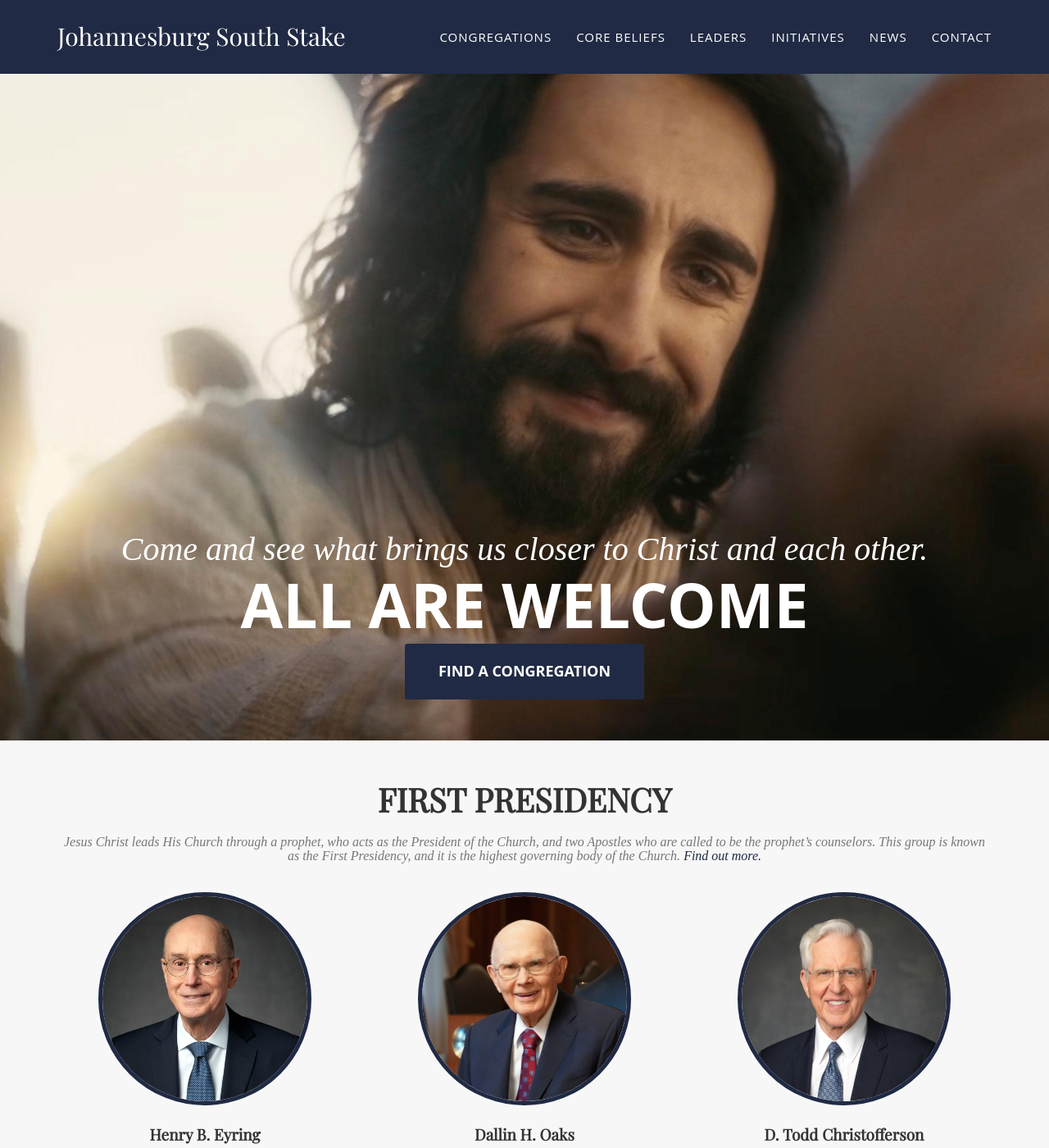
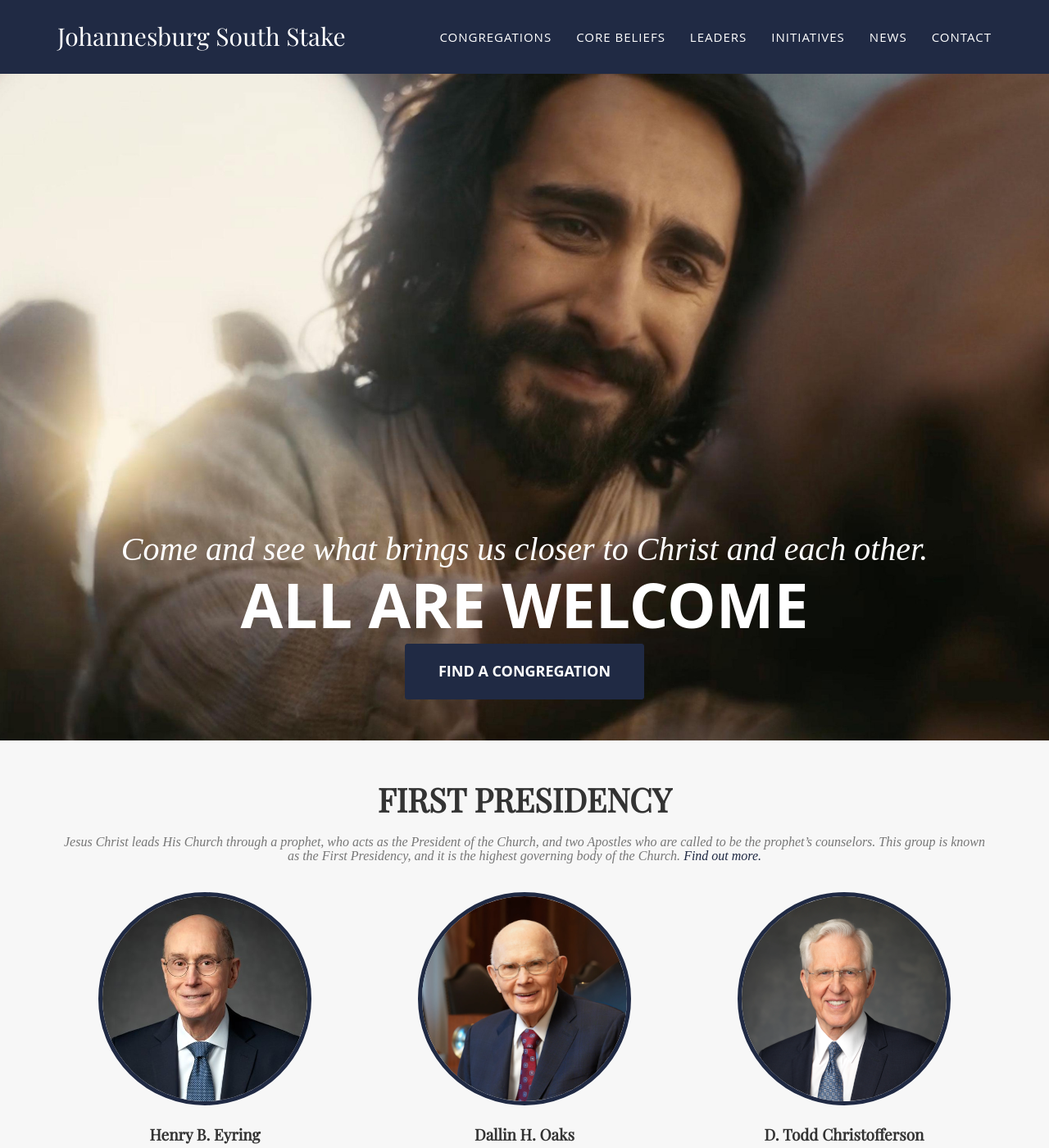
Before and after one commit to jhbsouthstake/jhbsouthstake.github.io, a Jekyll site: the page built from index.html, in a window 1280 px wide and 1400 px high. Shown: the whole window at 82% size. Built offline with Jekyll 4.4.1, drawn with Linux system fonts in a browser that asks for light colours; some web fonts are replaced.

Commit message:
update header image

```diff
--- a/_includes/css/agency.css
+++ b/_includes/css/agency.css
@@ -280,7 +280,7 @@
 }
 
 header .intro-text {
-    padding-top: 350px;
+    padding-top: 300px;
     padding-bottom: 50px;
 }
 
```
Also changed, not shown: img/header-bg copy 2.jpg (added), img/header-bg.jpg.
